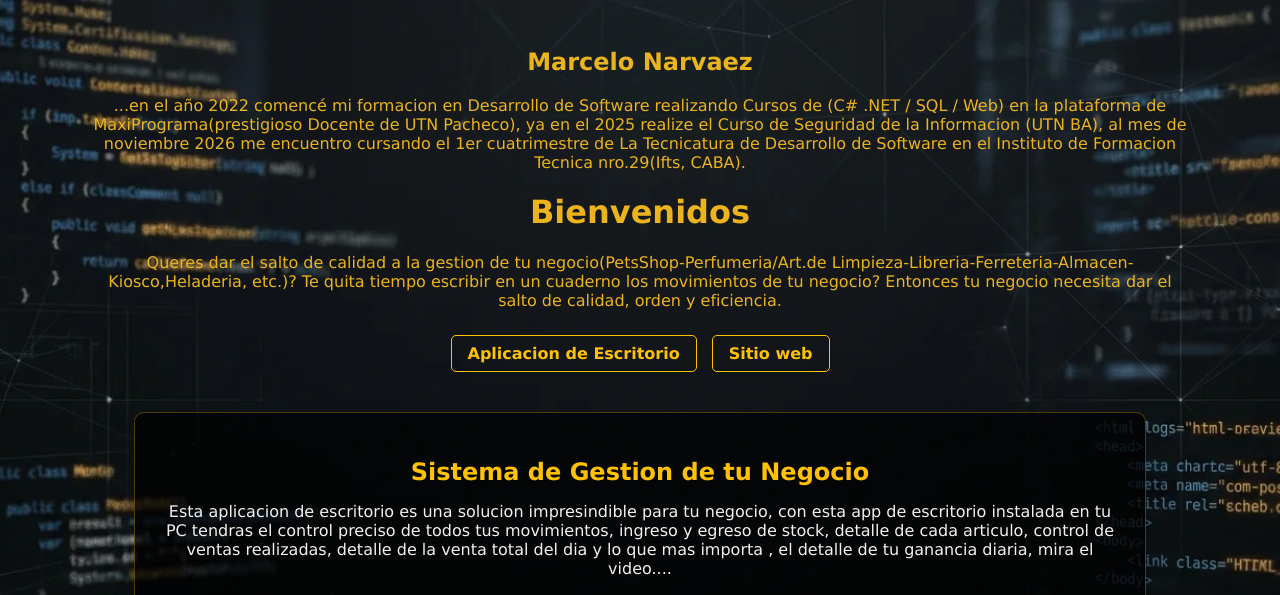
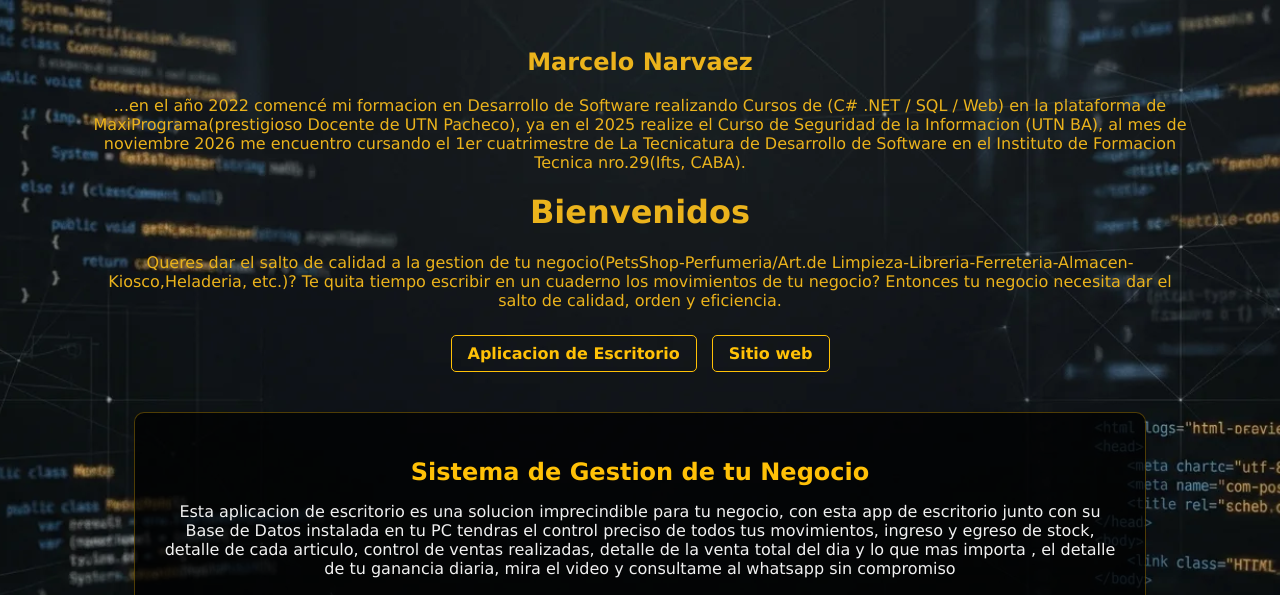
Before and after one commit to marcelonarvaez19/SitioWebMarceloNarvaez, a plain HTML site: page index.html in a window 1280 px wide. Shown: the top 595 px of the page. Drawn offline with Linux system fonts and the light colour scheme.

Commit message:
Modificacion de reseña

```diff
--- a/index.html
+++ b/index.html
@@ -39,7 +39,7 @@
             <!-- SECCIÓN 1: PROGRAMACIÓN -->
             <section id="aplicacion de escritorio" class="seccion-habilidad">
                 <h2>Sistema de Gestion de tu Negocio</h2>
-                <p>Esta aplicacion de escritorio es una solucion impresindible para tu negocio, con esta app de escritorio instalada en tu PC tendras el control preciso de todos tus movimientos, ingreso y egreso de stock, detalle de cada articulo, control de ventas realizadas, detalle de la venta total del dia y lo que mas importa , el detalle de tu ganancia diaria, mira el video....</p>
+                <p>Esta aplicacion de escritorio es una solucion imprecindible para tu negocio, con esta app de escritorio junto con su Base de Datos instalada en tu PC tendras el control preciso de todos tus movimientos, ingreso y egreso de stock, detalle de cada articulo, control de ventas realizadas, detalle de la venta total del dia y lo que mas importa , el detalle de tu ganancia diaria, mira el video y consultame al whatsapp sin compromiso</p>
                 <div class="video">
                     <video width="560" height="315" controls preload="metadata">
                         <source src="videos/app_SistemaDeGestionDeTuNegocio.mp4" type="video/mp4">
```
